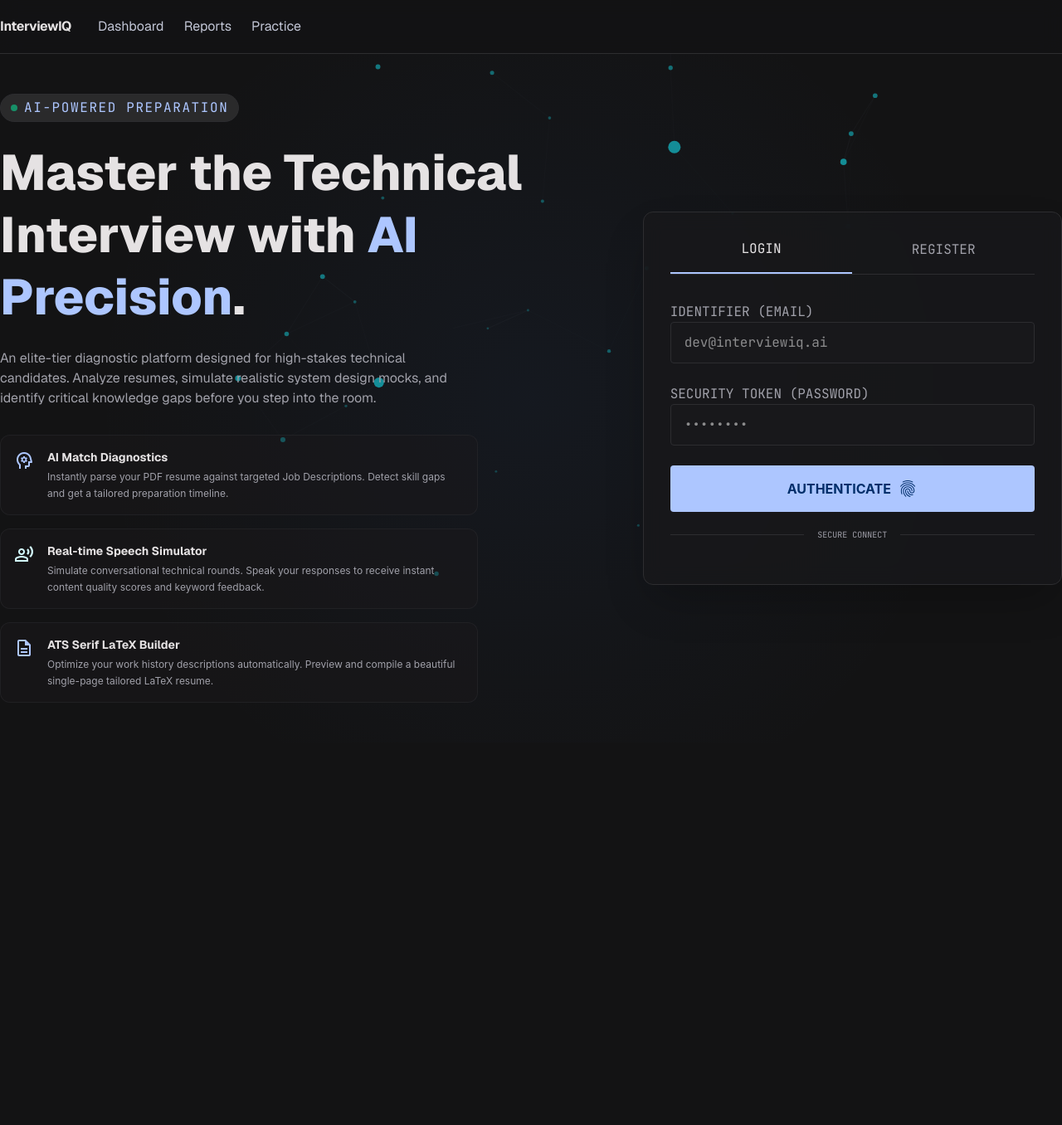
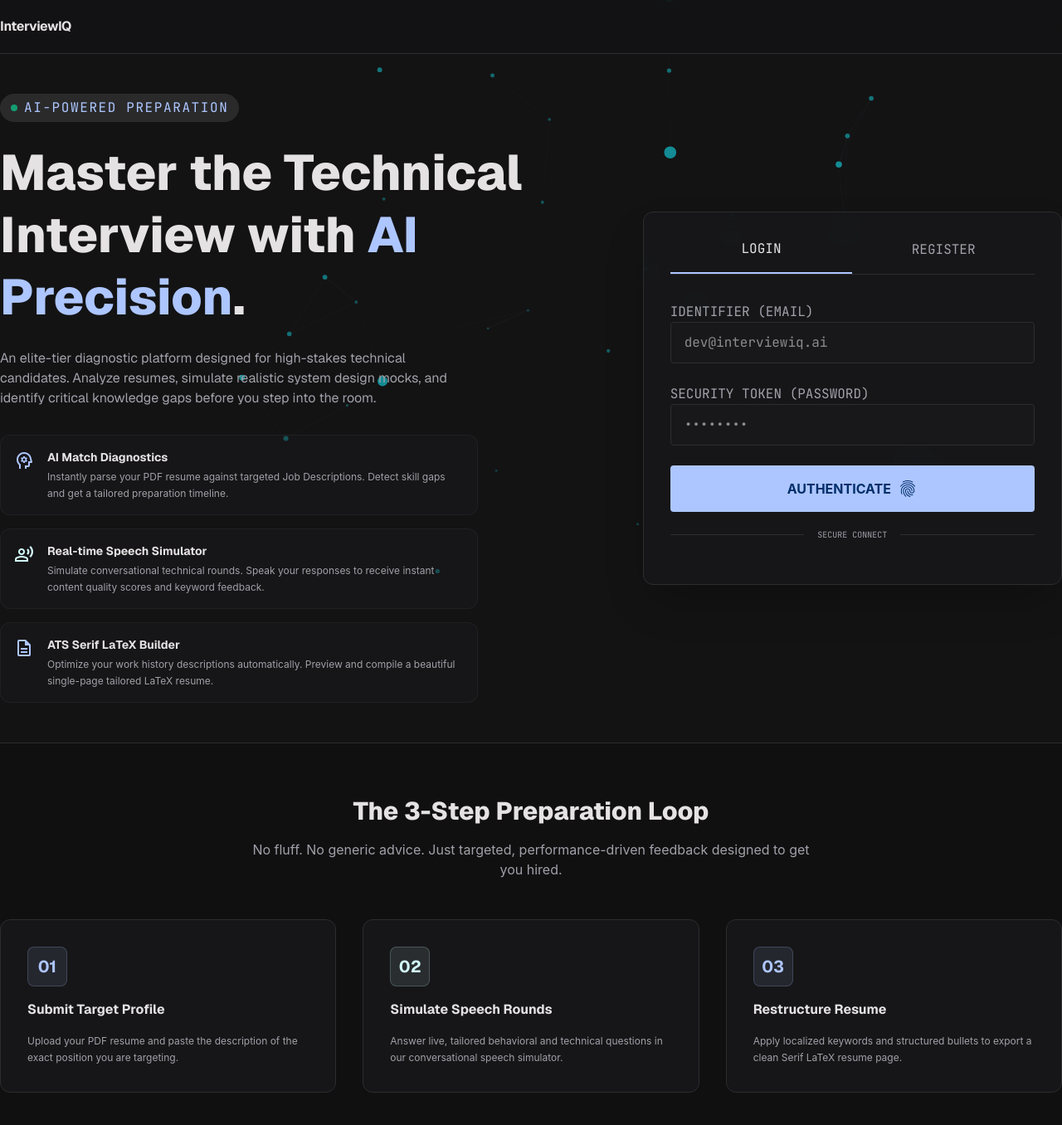
Before and after one commit to kumaradityaapril/InterviewIQ, a React (Vite) app in the folder Frontend/: page /login in a window 1280 px wide. Shown: the top 1356 px of the page at 83% size. Before the commit the page ends 895 px from the top, so only its background shows below. Built offline with nearby package versions, Linux system fonts and the light colour scheme; no server answers.

Commit message:
feat: hide header shortcuts from landing page and add The 3-Step Preparation Loop section

```diff
--- a/Frontend/src/features/auth/pages/Login.jsx
+++ b/Frontend/src/features/auth/pages/Login.jsx
@@ -113,16 +113,11 @@ const Login = () => {
                 <nav className="flex justify-between items-center px-container-margin h-16 w-full max-w-7xl mx-auto">
                     <div className="flex items-center gap-8">
                         <span className="font-headline-md text-headline-md font-bold text-on-surface tracking-tight">InterviewIQ</span>
-                        <div className="hidden md:flex items-center gap-6">
-                            <Link className="text-on-surface-variant hover:text-primary transition-colors duration-200 font-body-md text-body-md" to="/">Dashboard</Link>
-                            <Link className="text-on-surface-variant hover:text-primary transition-colors duration-200 font-body-md text-body-md" to="/login">Reports</Link>
-                            <Link className="text-on-surface-variant hover:text-primary transition-colors duration-200 font-body-md text-body-md" to="/login">Practice</Link>
-                        </div>
                     </div>
                 </nav>
             </header>
 
-            <main className="flex-grow flex items-center overflow-hidden hero-gradient">
+            <main className="flex-grow overflow-y-auto">
                 <div className="relative z-10 w-full max-w-7xl mx-auto px-container-margin grid grid-cols-1 lg:grid-cols-12 gap-12 items-center py-12">
                     {/* Headline Content */}
                     <div className="lg:col-span-7">
@@ -229,6 +224,40 @@ const Login = () => {
                         </Tilt3D>
                     </div>
                 </div>
+
+                {/* The 3-Step Preparation Loop Section */}
+                <div className="border-t border-border-subtle bg-surface-container-lowest/50 py-16 relative">
+                    <div className="max-w-7xl mx-auto px-container-margin space-y-12">
+                        <div className="text-center max-w-2xl mx-auto space-y-4">
+                            <h2 className="font-headline-lg text-3xl font-extrabold text-on-surface">The 3-Step Preparation Loop</h2>
+                            <p className="text-body-md text-text-muted">No fluff. No generic advice. Just targeted, performance-driven feedback designed to get you hired.</p>
+                        </div>
+
+                        <div className="grid grid-cols-1 md:grid-cols-3 gap-8">
+                            <div className="glass-panel p-8 rounded-xl border border-border-subtle hover:border-primary/45 transition-all space-y-4">
+                                <div className="w-12 h-12 rounded-lg bg-primary/10 border border-primary/20 flex items-center justify-center font-headline-md text-primary font-bold text-xl">01</div>
+                                <h3 className="font-body-lg text-on-surface font-bold">Submit Target Profile</h3>
+                                <p className="text-xs text-text-muted leading-relaxed">
+                                    Upload your PDF resume and paste the description of the exact position you are targeting.
+                                </p>
+                            </div>
+                            <div className="glass-panel p-8 rounded-xl border border-border-subtle hover:border-primary/45 transition-all space-y-4">
+                                <div className="w-12 h-12 rounded-lg bg-secondary/10 border border-secondary/20 flex items-center justify-center font-headline-md text-secondary font-bold text-xl">02</div>
+                                <h3 className="font-body-lg text-on-surface font-bold">Simulate Speech Rounds</h3>
+                                <p className="text-xs text-text-muted leading-relaxed">
+                                    Answer live, tailored behavioral and technical questions in our conversational speech simulator.
+                                </p>
+                            </div>
+                            <div className="glass-panel p-8 rounded-xl border border-border-subtle hover:border-primary/45 transition-all space-y-4">
+                                <div className="w-12 h-12 rounded-lg bg-primary-fixed-dim/10 border border-primary-fixed-dim/20 flex items-center justify-center font-headline-md text-primary-fixed-dim font-bold text-xl">03</div>
+                                <h3 className="font-body-lg text-on-surface font-bold">Restructure Resume</h3>
+                                <p className="text-xs text-text-muted leading-relaxed">
+                                    Apply localized keywords and structured bullets to export a clean Serif LaTeX resume page.
+                                </p>
+                            </div>
+                        </div>
+                    </div>
+                </div>
             </main>
 
         </div>
--- a/Frontend/src/features/auth/pages/Register.jsx
+++ b/Frontend/src/features/auth/pages/Register.jsx
@@ -82,16 +82,11 @@ const Register = () => {
                 <nav className="flex justify-between items-center px-container-margin h-16 w-full max-w-7xl mx-auto">
                     <div className="flex items-center gap-8">
                         <span className="font-headline-md text-headline-md font-bold text-on-surface tracking-tight">InterviewIQ</span>
-                        <div className="hidden md:flex items-center gap-6">
-                            <Link className="text-on-surface-variant hover:text-primary transition-colors duration-200 font-body-md text-body-md" to="/">Dashboard</Link>
-                            <Link className="text-on-surface-variant hover:text-primary transition-colors duration-200 font-body-md text-body-md" to="/login">Reports</Link>
-                            <Link className="text-on-surface-variant hover:text-primary transition-colors duration-200 font-body-md text-body-md" to="/login">Practice</Link>
-                        </div>
                     </div>
                 </nav>
             </header>
 
-            <main className="flex-grow flex items-center overflow-hidden hero-gradient">
+            <main className="flex-grow overflow-y-auto">
                 <div className="relative z-10 w-full max-w-7xl mx-auto px-container-margin grid grid-cols-1 lg:grid-cols-12 gap-12 items-center py-12">
                     {/* Headline Content */}
                     <div className="lg:col-span-7">
@@ -209,6 +204,40 @@ const Register = () => {
                         </Tilt3D>
                     </div>
                 </div>
+
+                {/* The 3-Step Preparation Loop Section */}
+                <div className="border-t border-border-subtle bg-surface-container-lowest/50 py-16 relative">
+                    <div className="max-w-7xl mx-auto px-container-margin space-y-12">
+                        <div className="text-center max-w-2xl mx-auto space-y-4">
+                            <h2 className="font-headline-lg text-3xl font-extrabold text-on-surface">The 3-Step Preparation Loop</h2>
+                            <p className="text-body-md text-text-muted">No fluff. No generic advice. Just targeted, performance-driven feedback designed to get you hired.</p>
+                        </div>
+
+                        <div className="grid grid-cols-1 md:grid-cols-3 gap-8">
+                            <div className="glass-panel p-8 rounded-xl border border-border-subtle hover:border-primary/45 transition-all space-y-4">
+                                <div className="w-12 h-12 rounded-lg bg-primary/10 border border-primary/20 flex items-center justify-center font-headline-md text-primary font-bold text-xl">01</div>
+                                <h3 className="font-body-lg text-on-surface font-bold">Submit Target Profile</h3>
+                                <p className="text-xs text-text-muted leading-relaxed">
+                                    Upload your PDF resume and paste the description of the exact position you are targeting.
+                                </p>
+                            </div>
+                            <div className="glass-panel p-8 rounded-xl border border-border-subtle hover:border-primary/45 transition-all space-y-4">
+                                <div className="w-12 h-12 rounded-lg bg-secondary/10 border border-secondary/20 flex items-center justify-center font-headline-md text-secondary font-bold text-xl">02</div>
+                                <h3 className="font-body-lg text-on-surface font-bold">Simulate Speech Rounds</h3>
+                                <p className="text-xs text-text-muted leading-relaxed">
+                                    Answer live, tailored behavioral and technical questions in our conversational speech simulator.
+                                </p>
+                            </div>
+                            <div className="glass-panel p-8 rounded-xl border border-border-subtle hover:border-primary/45 transition-all space-y-4">
+                                <div className="w-12 h-12 rounded-lg bg-primary-fixed-dim/10 border border-primary-fixed-dim/20 flex items-center justify-center font-headline-md text-primary-fixed-dim font-bold text-xl">03</div>
+                                <h3 className="font-body-lg text-on-surface font-bold">Restructure Resume</h3>
+                                <p className="text-xs text-text-muted leading-relaxed">
+                                    Apply localized keywords and structured bullets to export a clean Serif LaTeX resume page.
+                                </p>
+                            </div>
+                        </div>
+                    </div>
+                </div>
             </main>
 
         </div>
```
